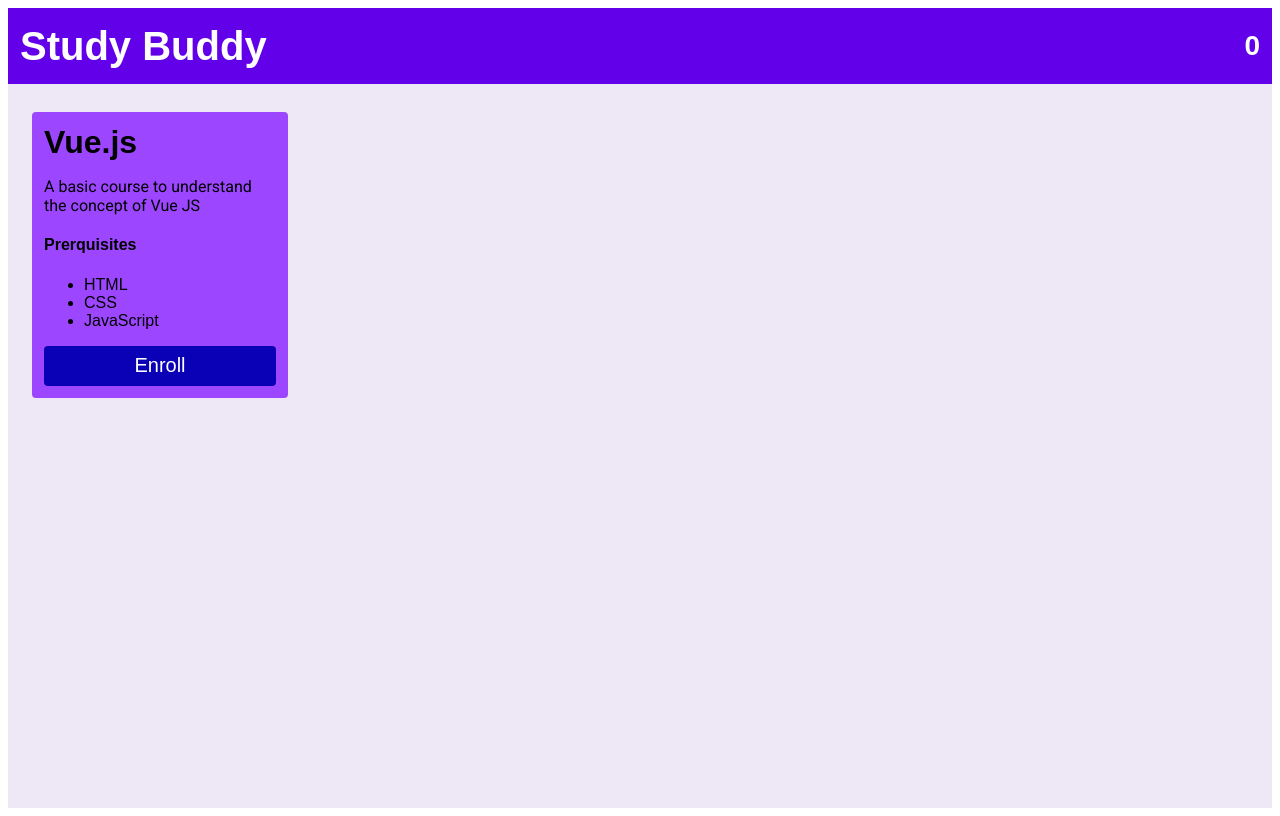
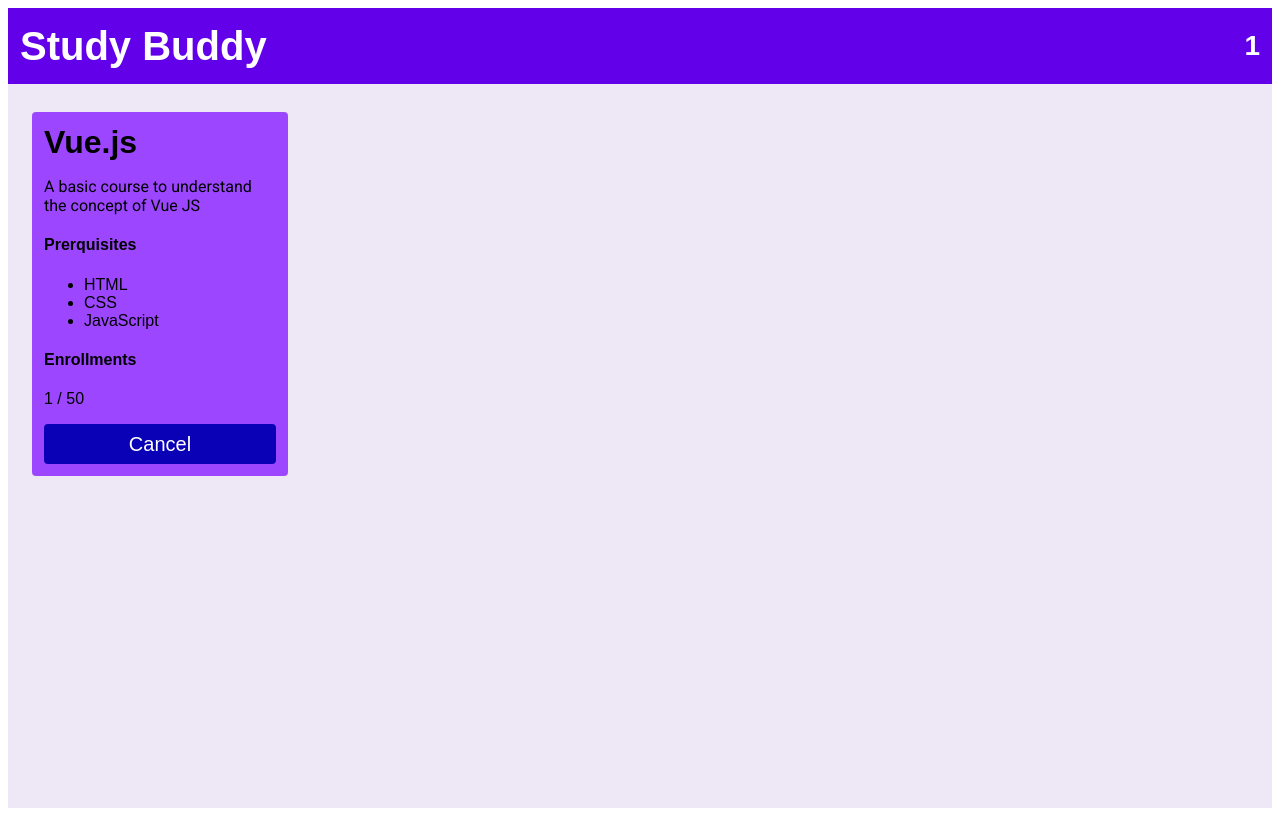
Before and after one commit to jithin-sathyan/study-buddy, a Vue app: page / in a window 1280 px wide. Both pictures are taken after a click on the button "Enroll". Built offline with nearby package versions, Linux system fonts and the light colour scheme; a web font is replaced by a local one.

Commit message:
Click event handling, while user enrolls

```diff
--- a/src/App.vue
+++ b/src/App.vue
@@ -25,16 +25,22 @@
               </li>
             </ul>
           </section>
+          <section>
+            <h4>Enrollments</h4>
+            <p>{{currentEnrollments}} / {{enrollments}}</p>
+          </section>
           <section class="course-actions">
             <button
               class="action-button enroll"
               v-if="enrollmentStatus == 'Fresh'"
+              v-on:click="enroll()"
             >
               Enroll
             </button>
             <button
               class="action-button enroll"
               v-else-if="enrollmentStatus == 'Enrolled'"
+              v-on:click="cancel()"
             >
               Cancel
             </button>
@@ -57,6 +63,16 @@ export default {
       enrollmentStatus: 'Fresh',
       prerequisites: [{ name: 'HTML', id: '123' }, { name: 'CSS', id: '234' }, { name: 'JavaScript', id: '345' }],
     };
+  },
+  methods: {
+    enroll() {
+      this.enrollmentStatus = 'Enrolled';
+      this.currentEnrollments += 1;
+    },
+    cancel() {
+      this.enrollmentStatus = 'Fresh';
+      this.currentEnrollments -= 1;
+    },
   },
 };
 </script>
```
